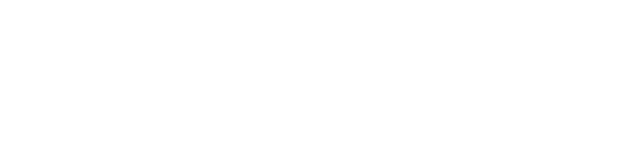
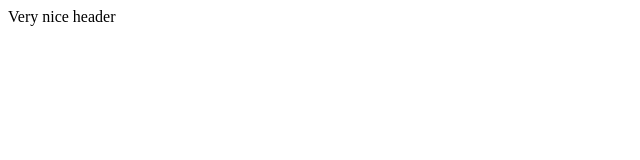
Before and after one commit to TeenyTinyTurtle123/Todo-List-JS, a plain HTML site: page index.html in a window 1280 px wide. Shown: the whole page, without its empty margins (0-640 px from the left). Drawn offline with Linux system fonts and the light colour scheme.

Commit message:
Test commit

```diff
--- a/index.html
+++ b/index.html
@@ -8,6 +8,9 @@
 </head>
 
 <body>
+    <header>
+        Very nice header
+    </header>
 
 </body>
 
```
